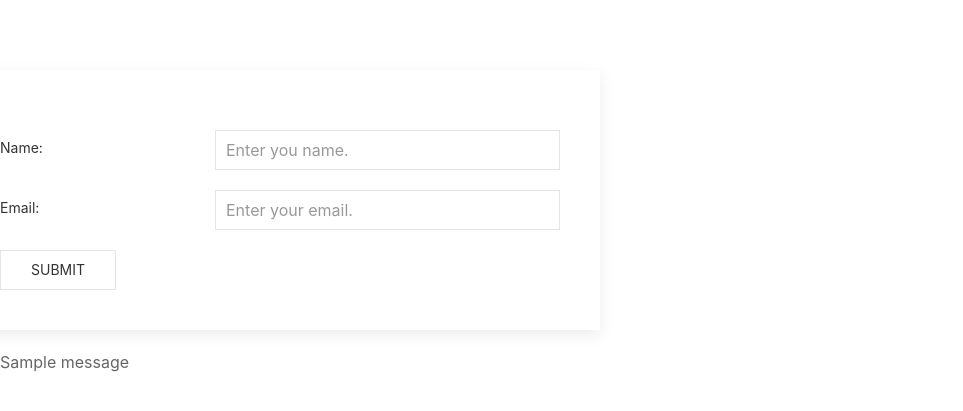
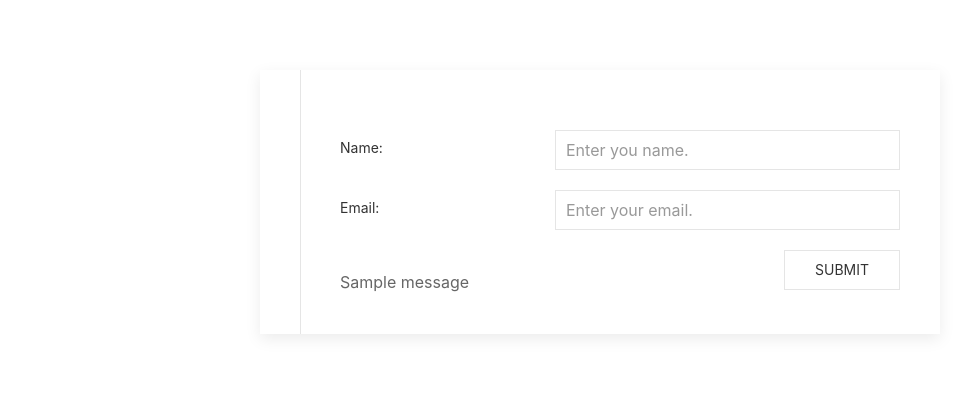
Before and after one commit to tsotetsi/django-coming-soon, a Django app: template src/coming_soon/templates/contact.html in a window 1280 px wide. Shown: the top 411 px of the page, without its empty margins (0-963 px from the left). Run offline with Django 3.2, Linux system fonts and the light colour scheme; the template is opened without the code that fills it, so the values that code supplies are empty; tables that the repository leaves empty hold one stand-in row (values such as "Sample post"); one stand-in notice (Sample message) is shown; some libraries are stand-ins or nearby versions.

Commit message:
Update basic styling.

```diff
--- a/src/coming_soon/templates/contact.html
+++ b/src/coming_soon/templates/contact.html
@@ -7,8 +7,8 @@
 </head>
 
 <body>
-    <div class="uk-grid-divider uk-child-width-expand@s uk-margin-large-top">
-        <div class="uk-card uk-card-default uk-card-body uk-width-1-2@m">
+    <div style="" class="uk-grid-divider uk-child-width-expand@s uk-margin-large-top">
+        <div style="margin: 0 auto;" class="uk-card uk-card-default uk-card-body uk-width-1-2@m">
             <form class="uk-form-horizontal uk-margin-medium" method="post">{% csrf_token %}
                 <div class="uk-margin">
                     <label class="uk-form-label" for="id_name">Name:</label>
@@ -22,16 +22,16 @@
                         <input class="uk-input uk-form-width-large" id="id_email" name="email" type="email" placeholder="Enter your email." required>
                     </div>
                 </div>
-                <button class="uk-button uk-button-default">Submit</button>
+                <button style="float: right;" class="uk-button uk-button-default">Submit</button>
             </form>
+            {% if messages %}
+            <ul style="padding: 0; margin: 0;" class="messages">
+                {% for message in messages %}
+                <span {% if message.tags %} class="{{ message.tags }}"{% endif %}>{{ message }}</span>
+                {% endfor %}
+            </ul>
+            {% endif %}
         </div>
-        {% if messages %}
-        <ul class="messages">
-            {% for message in messages %}
-            <li {% if message.tags %} class="{{ message.tags }}"{% endif %}>{{ message }}</li>
-            {% endfor %}
-        </ul>
-        {% endif %}
     </div>
     <!-- jQuery is required -->
     <script src="https://cdnjs.cloudflare.com/ajax/libs/jquery/3.2.1/jquery.min.js"></script>
```
